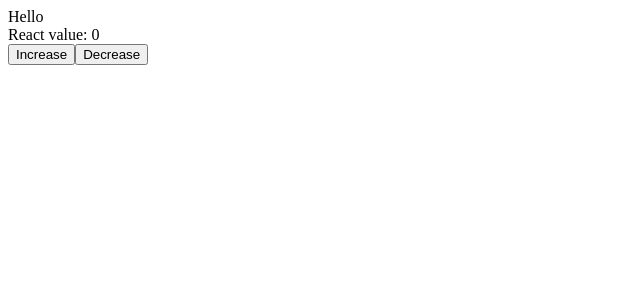
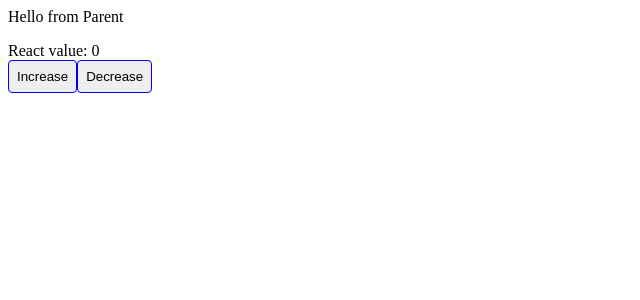
Before and after one commit to tanbt/microfrontend-example, an Angular app in the folder parent-angular/: page / in a window 1280 px wide. Shown: the top 300 px of the page, without its empty margins (0-640 px from the left). Built offline with nearby package versions, Linux system fonts and the light colour scheme.

Commit message:
Add SCSS for React component

```diff
--- a/parent-angular/src/app/app.component.html
+++ b/parent-angular/src/app/app.component.html
@@ -1,2 +1,2 @@
-<div>Hello</div>
+<div>Hello from Parent</div>
 <react-counter></react-counter>
--- /dev/null
+++ b/parent-angular/src/react/Counter/Counter.scss
@@ -0,0 +1,16 @@
+$border-radius: 4px;
+
+@mixin with-border($radius: $border-radius, $border-color: black) {
+  border: 1px solid $border-color;
+  border-radius: $radius;
+}
+
+#react-counter > div {
+  margin: 1rem 0;
+
+  button {
+    @include with-border($border-radius, blue);
+    display: inline-block;
+    padding: 0.5rem;
+  }
+}
--- a/parent-angular/src/react/Counter/Counter.tsx
+++ b/parent-angular/src/react/Counter/Counter.tsx
@@ -1,4 +1,5 @@
 import { useCallback, useState } from "react";
+import "./Counter.scss";
 
 export const Counter = () => {
   const [count, setCount] = useState(0);
--- a/parent-angular/src/react/Counter/CounterWrapper.tsx
+++ b/parent-angular/src/react/Counter/CounterWrapper.tsx
@@ -16,7 +16,7 @@
 export class CounterWrapper
   implements OnInit, OnDestroy, OnChanges, AfterViewInit
 {
-  private rootDomID: string = "uuid123";
+  private rootDomID: string = "react-counter";
 
   protected getRootDomNode() {
     return document.getElementById(this.rootDomID) || new HTMLElement();
@@ -32,9 +32,7 @@
     }
   }
 
-  ngOnInit() {
-    this.rootDomID = new Date().toISOString();
-  }
+  ngOnInit() {}
 
   ngOnChanges() {
     this.render();
```
